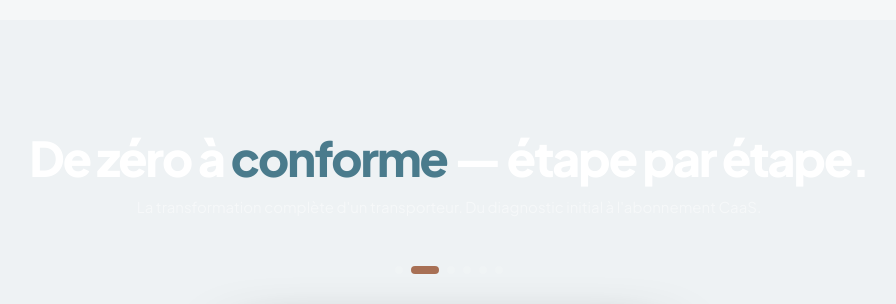
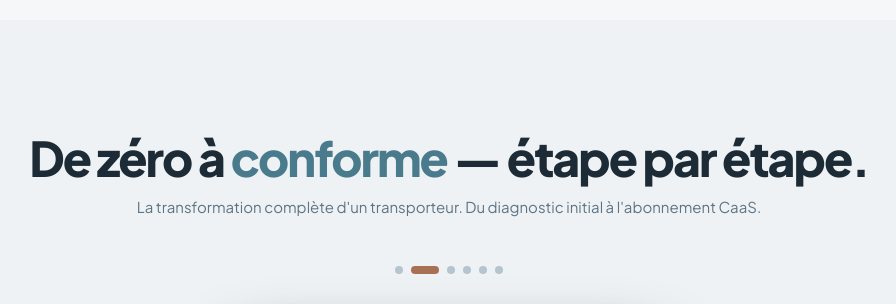
Before and after one commit to MaitreCoq95/ClearGoLandingPage, a Next.js app: page / in a window 1280 px wide. Shown: the part 5500-5804 px from the top of the page, without its empty margins (191-1087 px from the left). Built offline with nearby package versions, Linux system fonts and the light colour scheme; grey boxes are pictures that could not be loaded.

Commit message:
Fix lisibilité FeatureCarousel : textes header adaptés fond clair
Titre et sous-titre étaient en text-white — illisibles sur fond #EEF2F4.
Passés en #1C2B35 / #5E7485. Dots : blanc/15 → #B5C5CF.

Co-Authored-By: Claude Sonnet 4.6 <noreply@anthropic.com>

```diff
--- a/components/ui/feature-carousel.tsx
+++ b/components/ui/feature-carousel.tsx
@@ -147,12 +147,12 @@ export const FeatureCarousel = React.forwardRef<HTMLDivElement, FeatureCarouselP
         {/* Header */}
         <div className="mb-12 text-center">
           <h2
-            className="font-black text-white"
-            style={{ fontSize: 'clamp(28px, 4vw, 48px)', letterSpacing: '-2px', lineHeight: 1.08 }}
+            className="font-black"
+            style={{ fontSize: 'clamp(28px, 4vw, 48px)', letterSpacing: '-2px', lineHeight: 1.08, color: '#1C2B35' }}
           >
             {title}
           </h2>
-          <p className="mt-3 text-[15px] text-white/45">{subtitle}</p>
+          <p className="mt-3 text-[15px]" style={{ color: '#5E7485' }}>{subtitle}</p>
         </div>
 
         {/* Progress dots */}
@@ -169,7 +169,7 @@ export const FeatureCarousel = React.forwardRef<HTMLDivElement, FeatureCarouselP
                 style={{
                   width: i === currentIndex ? 28 : 8,
                   height: 8,
-                  background: i === currentIndex ? slide.accent : 'rgba(255,255,255,0.15)',
+                  background: i === currentIndex ? slide.accent : '#B5C5CF',
                 }}
               />
             </button>
```
